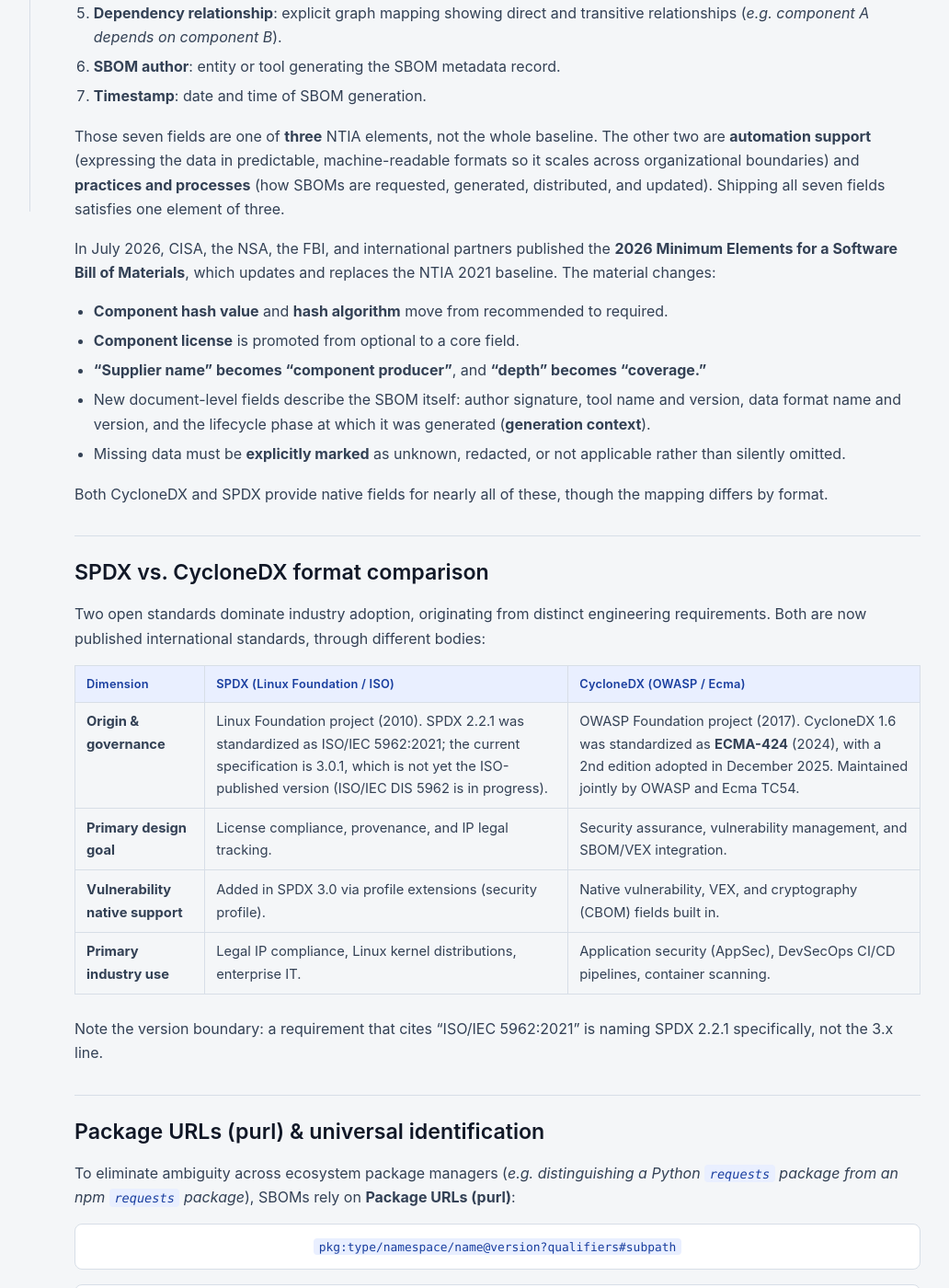
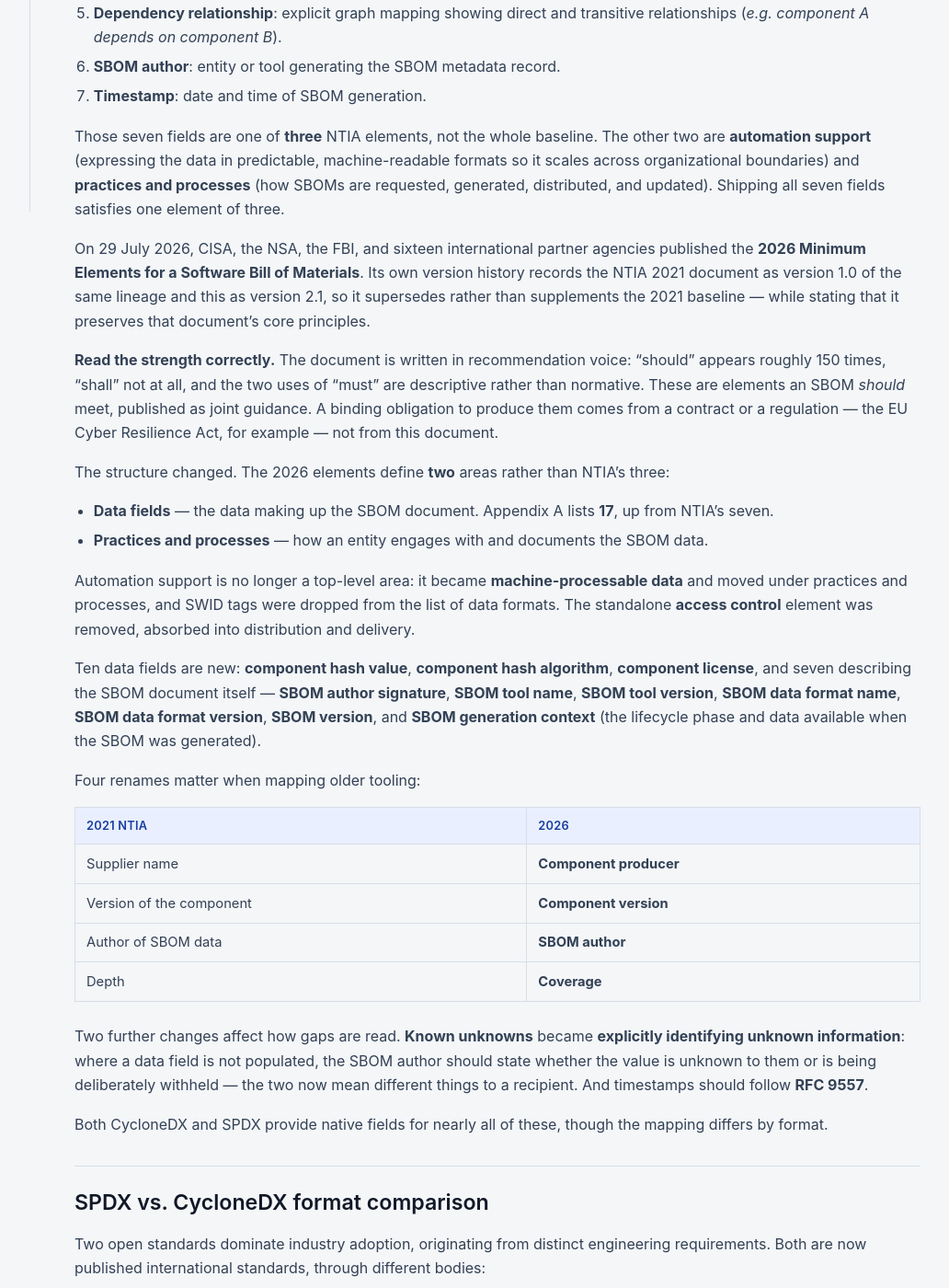
Before and after one commit to llody9977/journal, a Jekyll site: the page built from topics/sbom-dependency-management.md, in a window 1280 px wide and 1400 px high, scrolled down 1170 px. Shown: the whole window at 92% size, without its empty margins (231-1263 px from the left). Built offline with Jekyll 4.4.1, drawn with Linux system fonts in a browser that asks for light colours; some of the changed text lies outside the part shown.

Commit message:
fix(8.1): restate the CISA 2026 SBOM minimum elements from the source document
The Section 8 remediation wrote this section from secondary reporting,
because three CISA hosts returned HTTP 403 to automated fetching, and
recorded that as a disclosed limitation. The source PDF has now been read
in full (v2.1, 29 July 2026, 23pp).

Secondary reporting was right about the renames, the new fields, the
publication date and the authorship. It was wrong about strength, and it
missed the structural change.

- Normative strength. The section described component hash and license as
  moving "from recommended to required", and said missing data "must" be
  marked. The document uses "should" roughly 150 times, never uses
  "shall", and its two uses of "must" are descriptive. These are elements
  an SBOM should meet; a binding obligation comes from a contract or a
  regulation, not from this guidance. Re-voiced in prose, diagram, alt
  text and callout.
- Structure. The 2026 elements define two areas, not NTIA's three:
  Automation Support became Machine-Processable Data and moved under
  Practices and Processes, and SWID tags were dropped from the format
  list. The standalone Access Control element was removed into
  Distribution and Delivery.
- Counts and names. Appendix A Table 1 lists 17 data fields, not the
  figure reported secondhand. Add SBOM Version, which was the one new
  element missing from the ten. Tabulate the four renames rather than
  naming two of them inline.
- Add the unknown-versus-withheld distinction that replaced Known
  Unknowns, and RFC 9557 for timestamps.
- Cite ECMA-427 for purl, as the document itself does, and ECMA-424 for
  CycloneDX in place of the project home page.

Records CD-0051, including the verification method: read the document,
count the fields in the appendix, and count the modal verbs before
assigning strength.

```diff
--- a/topics/sbom-dependency-management.md
+++ b/topics/sbom-dependency-management.md
@@ -13,7 +13,7 @@ last_verified: 2026-08-14
 
 <div class="diagram-frame diagram-frame-openable">
   <a class="diagram-open-link" href="{{ '/assets/img/sbom-vulnerability-management.svg' | relative_url }}" target="_blank" rel="noopener" aria-label="Open the SBOM and VEX architecture diagram at full size">
-    <img src="{{ '/assets/img/sbom-vulnerability-management.svg' | relative_url }}" alt="Three panels. Minimum elements and formats: NTIA 2021 covers seven data fields plus automation support and practices, the CISA 2026 elements update and replace that baseline, and the two formats are SPDX (ISO) and CycloneDX (Ecma ECMA-424). VEX: four statuses, five defined justifications for a not-affected assertion, carried by CSAF VEX, OpenVEX, or CycloneDX VEX. Package URLs and automation: purl syntax, per-build generation, and continuous correlation against OSV and NVD.">
+    <img src="{{ '/assets/img/sbom-vulnerability-management.svg' | relative_url }}" alt="Three panels. Minimum elements and formats: NTIA 2021 covers seven data fields plus automation support and practices across three areas; the CISA 2026 elements supersede that baseline with 17 data fields across two areas, adding component hash, algorithm and license, and are stated as what an SBOM should carry rather than must; the two formats are SPDX (ISO) and CycloneDX (Ecma ECMA-424). VEX: four statuses, five defined justifications for a not-affected assertion, carried by CSAF VEX, OpenVEX, or CycloneDX VEX. Package URLs and automation: purl syntax, per-build generation, and continuous correlation against OSV and NVD.">
   </a>
   <p class="diagram-caption">SBOM and VEX architecture: minimum-element baselines, SPDX and CycloneDX formats, purl identifiers, and exploitability assertions</p>
 </div>
@@ -32,13 +32,29 @@ In response to Executive Order 14028, the National Telecommunications and Inform
 
 Those seven fields are one of **three** NTIA elements, not the whole baseline. The other two are **automation support** (expressing the data in predictable, machine-readable formats so it scales across organizational boundaries) and **practices and processes** (how SBOMs are requested, generated, distributed, and updated). Shipping all seven fields satisfies one element of three.
 
-In July 2026, CISA, the NSA, the FBI, and international partners published the **2026 Minimum Elements for a Software Bill of Materials**, which updates and replaces the NTIA 2021 baseline. The material changes:
+On 29 July 2026, CISA, the NSA, the FBI, and sixteen international partner agencies published the **2026 Minimum Elements for a Software Bill of Materials**. Its own version history records the NTIA 2021 document as version 1.0 of the same lineage and this as version 2.1, so it supersedes rather than supplements the 2021 baseline — while stating that it preserves that document's core principles.
 
-- **Component hash value** and **hash algorithm** move from recommended to required.
-- **Component license** is promoted from optional to a core field.
-- **"Supplier name" becomes "component producer"**, and **"depth" becomes "coverage."**
-- New document-level fields describe the SBOM itself: author signature, tool name and version, data format name and version, and the lifecycle phase at which it was generated (**generation context**).
-- Missing data must be **explicitly marked** as unknown, redacted, or not applicable rather than silently omitted.
+**Read the strength correctly.** The document is written in recommendation voice: "should" appears roughly 150 times, "shall" not at all, and the two uses of "must" are descriptive rather than normative. These are elements an SBOM *should* meet, published as joint guidance. A binding obligation to produce them comes from a contract or a regulation — the EU Cyber Resilience Act, for example — not from this document.
+
+The structure changed. The 2026 elements define **two** areas rather than NTIA's three:
+
+- **Data fields** — the data making up the SBOM document. Appendix A lists **17**, up from NTIA's seven.
+- **Practices and processes** — how an entity engages with and documents the SBOM data.
+
+Automation support is no longer a top-level area: it became **machine-processable data** and moved under practices and processes, and SWID tags were dropped from the list of data formats. The standalone **access control** element was removed, absorbed into distribution and delivery.
+
+Ten data fields are new: **component hash value**, **component hash algorithm**, **component license**, and seven describing the SBOM document itself — **SBOM author signature**, **SBOM tool name**, **SBOM tool version**, **SBOM data format name**, **SBOM data format version**, **SBOM version**, and **SBOM generation context** (the lifecycle phase and data available when the SBOM was generated).
+
+Four renames matter when mapping older tooling:
+
+| 2021 NTIA | 2026 |
+|---|---|
+| Supplier name | **Component producer** |
+| Version of the component | **Component version** |
+| Author of SBOM data | **SBOM author** |
+| Depth | **Coverage** |
+
+Two further changes affect how gaps are read. **Known unknowns** became **explicitly identifying unknown information**: where a data field is not populated, the SBOM author should state whether the value is unknown to them or is being deliberately withheld — the two now mean different things to a recipient. And timestamps should follow **RFC 9557**.
 
 Both CycloneDX and SPDX provide native fields for nearly all of these, though the mapping differs by format.
 
@@ -64,6 +80,8 @@ To eliminate ambiguity across ecosystem package managers (*e.g. distinguishing a
 <p class="formula">Example: <code>pkg:npm/%40angular/core@16.2.0</code></p>
 
 The npm scope `@` prefix is always percent-encoded as `%40`, which leaves exactly one literal `@` in the string — unambiguously the version separator. Package URLs provide a standardized string scheme for identifying software packages across heterogeneous ecosystems (npm, PyPI, Maven, Cargo, Go, Debian, RPM).
+
+purl was standardized by Ecma International as **[ECMA-427](https://ecma-international.org/publications-and-standards/standards/ecma-427/)** in December 2025, and the CISA 2026 elements cite that standard rather than the original repository. Treat ECMA-427 as the authority where a specification reference is needed.
 
 ## Vulnerability Exploitability eXchange (VEX)
 
@@ -108,7 +126,7 @@ The checklist below is a journal working model, not a published audit standard.
 
 | Diagnostic area | Architectural evaluation question | Verification &amp; audit evidence |
 |---|---|---|
-| **Minimum-element coverage** | Does the generated SBOM carry the current CISA 2026 field set, including component hash, hash algorithm, and license? | Sample SBOM validated field-by-field against the 2026 element list. |
+| **Minimum-element coverage** | Does the generated SBOM carry the 17 CISA 2026 data fields, including component hash value, hash algorithm, and license? | Sample SBOM validated field-by-field against Appendix A of the 2026 elements. |
 | **Continuous generation** | Is a fresh, build-specific SBOM generated automatically during every CI/CD pipeline run? | CI/CD build scripts &amp; SBOM storage repository logs. |
 | **Package URL standard** | Are all software components identified using standardized Package URLs (`purl`)? | SBOM inspection for `purl` fields, plus the unmatched-component rate. |
 | **VEX processing** | Is an automated VEX ingestion pipeline deployed, and does it validate status and justification strings against the defined sets? | VEX document integration &amp; SIEM/AppSec alert logs. |
@@ -117,13 +135,13 @@ The checklist below is a journal working model, not a published audit standard.
 
 <div class="callout">
   <span class="callout-title">What I need to remember</span>
-  <p>An SBOM is a machine-readable component inventory; the CISA 2026 minimum elements now replace the NTIA 2021 baseline and require hashes and licenses. SPDX (ISO) leans to license compliance, CycloneDX (ECMA-424) to AppSec. Pair SBOMs with VEX assertions — four statuses, five exact justification strings — to remove non-exploitable CVE matches from the queue.</p>
+  <p>An SBOM is a machine-readable component inventory; the CISA 2026 minimum elements supersede the NTIA 2021 baseline, moving to 17 data fields across two areas — and they say what an SBOM <em>should</em> carry, not what it must. SPDX (ISO) leans to license compliance, CycloneDX (ECMA-424) to AppSec. Pair SBOMs with VEX assertions — four statuses, five exact justification strings — to remove non-exploitable CVE matches from the queue.</p>
 </div>
 
 ## Primary references
 
-- **[2026 Minimum Elements for a Software Bill of Materials (SBOM)](https://www.cisa.gov/resources-tools/resources/2026-minimum-elements-software-bill-materials-sbom)** — CISA/NSA/FBI joint guidance that updates and replaces the NTIA 2021 baseline; verified the new and revised data fields.
+- **[2026 Minimum Elements for a Software Bill of Materials (SBOM)](https://www.cisa.gov/resources-tools/resources/2026-minimum-elements-software-bill-materials-sbom)** — read in full (v2.1, 29 July 2026, 23pp). Verified against the source document: the publication date and version history, the two-area structure, the 17 data fields in Appendix A Table 1, the ten new elements, the four renames, the removal of Access Control, the move of automation support to machine-processable data, RFC 9557 for timestamps, and the document's use of "should" rather than mandatory language throughout.
 - **[NTIA Minimum Elements for an SBOM (2021)](https://www.ntia.gov/report/2021/minimum-elements-software-bill-materials-sbom)** — verified the seven data fields and the three-element structure of the original baseline.
 - **[OpenVEX specification](https://github.com/openvex/spec/blob/main/OPENVEX-SPEC.md)** — verified the four status values and the five `not_affected` justification identifiers exactly as spelled.
-- **[CycloneDX specification](https://cyclonedx.org/)** — verified format capabilities and ECMA-424 standardization status.
-- **[Package URL specification](https://github.com/package-url/purl-spec)** — verified purl syntax and the npm scoped-package encoding.
+- **[ECMA-424: CycloneDX Bill of Materials Specification](https://ecma-international.org/publications-and-standards/standards/ecma-424/)** — verified CycloneDX's standardization status and the December 2025 edition.
+- **[ECMA-427: Package URL (PURL) Specification](https://ecma-international.org/publications-and-standards/standards/ecma-427/)** — verified that purl is now an Ecma standard, as cited by the CISA 2026 elements.
```
Also changed, not shown: reviews/CONTENT_DECISIONS.yml (+54 -0 lines), assets/img/sbom-vulnerability-management.svg.
